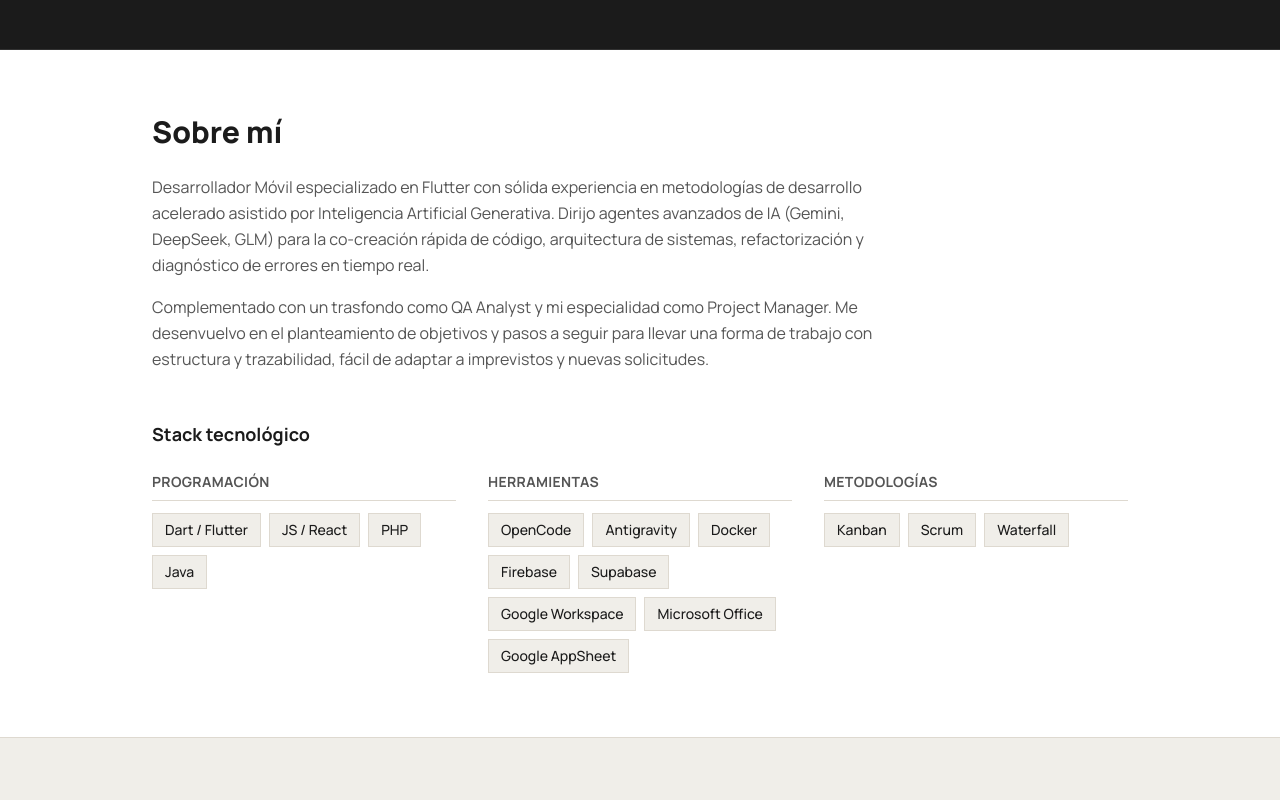
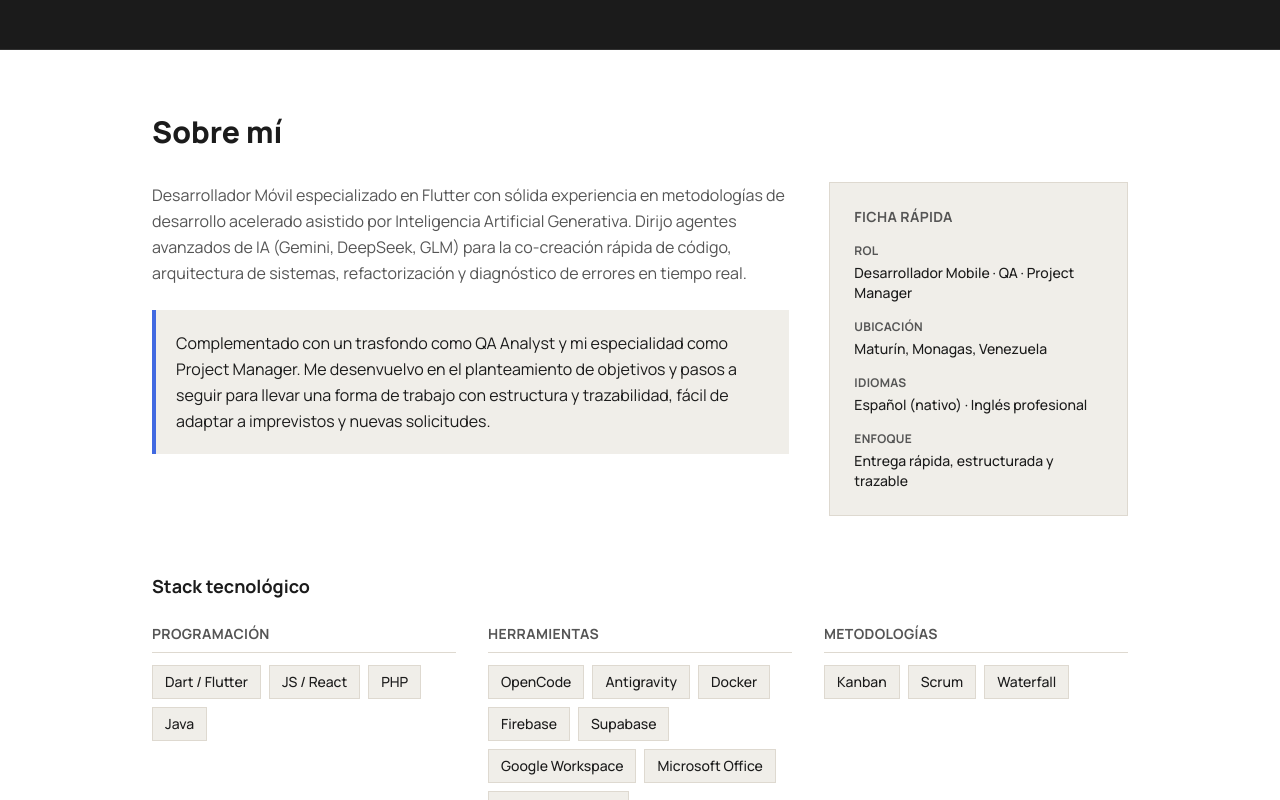
Before and after one commit to acostheta/acostheta.github.io, an Astro site: page / in a window 1280 px wide. Shown: the part 621-1421 px from the top of the page. Built offline with nearby package versions, Linux system fonts and the light colour scheme; Astro itself is replaced by a stand-in of ours.

Commit message:
style: rediseñar Sobre mi en 2 columnas con parrafo destacado y ficha rapida

```diff
--- a/src/components/About.astro
+++ b/src/components/About.astro
@@ -7,17 +7,49 @@ interface Props {
 }
 
 const { lang } = Astro.props;
+
+const facts = [
+  { label: t(lang, 'about.role'), value: t(lang, 'about.roleValue') },
+  { label: t(lang, 'about.location'), value: t(lang, 'about.locationValue') },
+  { label: t(lang, 'about.languages'), value: t(lang, 'about.languagesValue') },
+  { label: t(lang, 'about.focus'), value: t(lang, 'about.focusValue') },
+];
 ---
 
 <section id="about" class="border-b border-line bg-white">
   <div class="mx-auto max-w-5xl px-4 py-16 sm:px-6">
     <h2 class="text-3xl font-extrabold text-ink">{t(lang, 'about.title')}</h2>
-    <div class="mt-6 max-w-3xl space-y-4 leading-relaxed text-graphite">
-      <p>{t(lang, 'about.body1')}</p>
-      <p>{t(lang, 'about.body2')}</p>
+
+    <div class="mt-8 grid gap-10 md:grid-cols-3">
+      <div class="md:col-span-2">
+        <p class="leading-relaxed text-graphite">{t(lang, 'about.body1')}</p>
+        <div class="mt-6 border-l-4 border-royal bg-cloud p-5">
+          <p class="leading-relaxed text-ink">{t(lang, 'about.body2')}</p>
+        </div>
+      </div>
+
+      <aside class="md:col-span-1">
+        <div class="border border-line bg-cloud p-6">
+          <h3 class="text-sm font-bold uppercase tracking-wide text-graphite">
+            {t(lang, 'about.facts')}
+          </h3>
+          <dl class="mt-4 space-y-4">
+            {
+              facts.map((fact) => (
+                <div>
+                  <dt class="text-xs font-semibold uppercase tracking-wide text-graphite">
+                    {fact.label}
+                  </dt>
+                  <dd class="mt-1 text-sm font-medium text-ink">{fact.value}</dd>
+                </div>
+              ))
+            }
+          </dl>
+        </div>
+      </aside>
     </div>
 
-    <h3 class="mb-6 mt-12 text-lg font-bold text-ink">{t(lang, 'about.stack')}</h3>
+    <h3 class="mb-6 mt-14 text-lg font-bold text-ink">{t(lang, 'about.stack')}</h3>
     <div class="grid gap-8 sm:grid-cols-2 lg:grid-cols-3">
       {
         techStack[lang].map((group) => (
--- a/src/i18n/ui.ts
+++ b/src/i18n/ui.ts
@@ -24,6 +24,15 @@ export const ui = {
     'about.body2':
       'Complementado con un trasfondo como QA Analyst y mi especialidad como Project Manager. Me desenvuelvo en el planteamiento de objetivos y pasos a seguir para llevar una forma de trabajo con estructura y trazabilidad, fácil de adaptar a imprevistos y nuevas solicitudes.',
     'about.stack': 'Stack tecnológico',
+    'about.facts': 'Ficha rápida',
+    'about.role': 'Rol',
+    'about.roleValue': 'Desarrollador Mobile · QA · Project Manager',
+    'about.location': 'Ubicación',
+    'about.locationValue': 'Maturín, Monagas, Venezuela',
+    'about.languages': 'Idiomas',
+    'about.languagesValue': 'Español (nativo) · Inglés profesional',
+    'about.focus': 'Enfoque',
+    'about.focusValue': 'Entrega rápida, estructurada y trazable',
 
     'services.title': 'Servicios',
     'services.subtitle': 'Lo que puedo hacer por tu proyecto',
@@ -71,6 +80,15 @@ export const ui = {
     'about.body2':
       'Complemented by a background as QA Analyst and my specialization as Project Manager. I focus on defining goals and the steps to follow to build a structured, traceable way of working that is easy to adapt to unforeseen events and new requests.',
     'about.stack': 'Tech stack',
+    'about.facts': 'Quick facts',
+    'about.role': 'Role',
+    'about.roleValue': 'Mobile Developer · QA · Project Manager',
+    'about.location': 'Location',
+    'about.locationValue': 'Maturín, Monagas, Venezuela',
+    'about.languages': 'Languages',
+    'about.languagesValue': 'Spanish (native) · Professional English',
+    'about.focus': 'Focus',
+    'about.focusValue': 'Fast, structured and traceable delivery',
 
     'services.title': 'Services',
     'services.subtitle': 'What I can do for your project',
```
